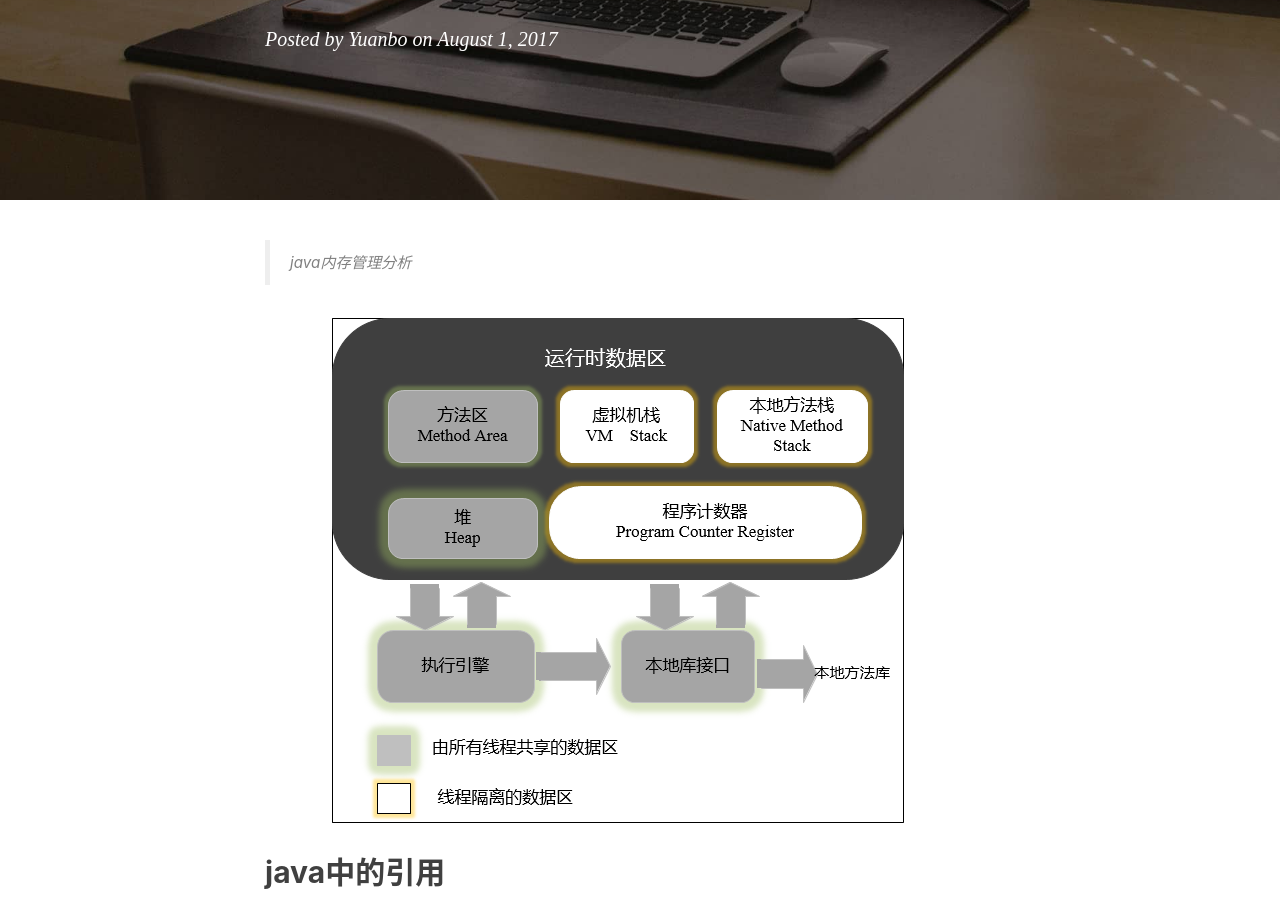
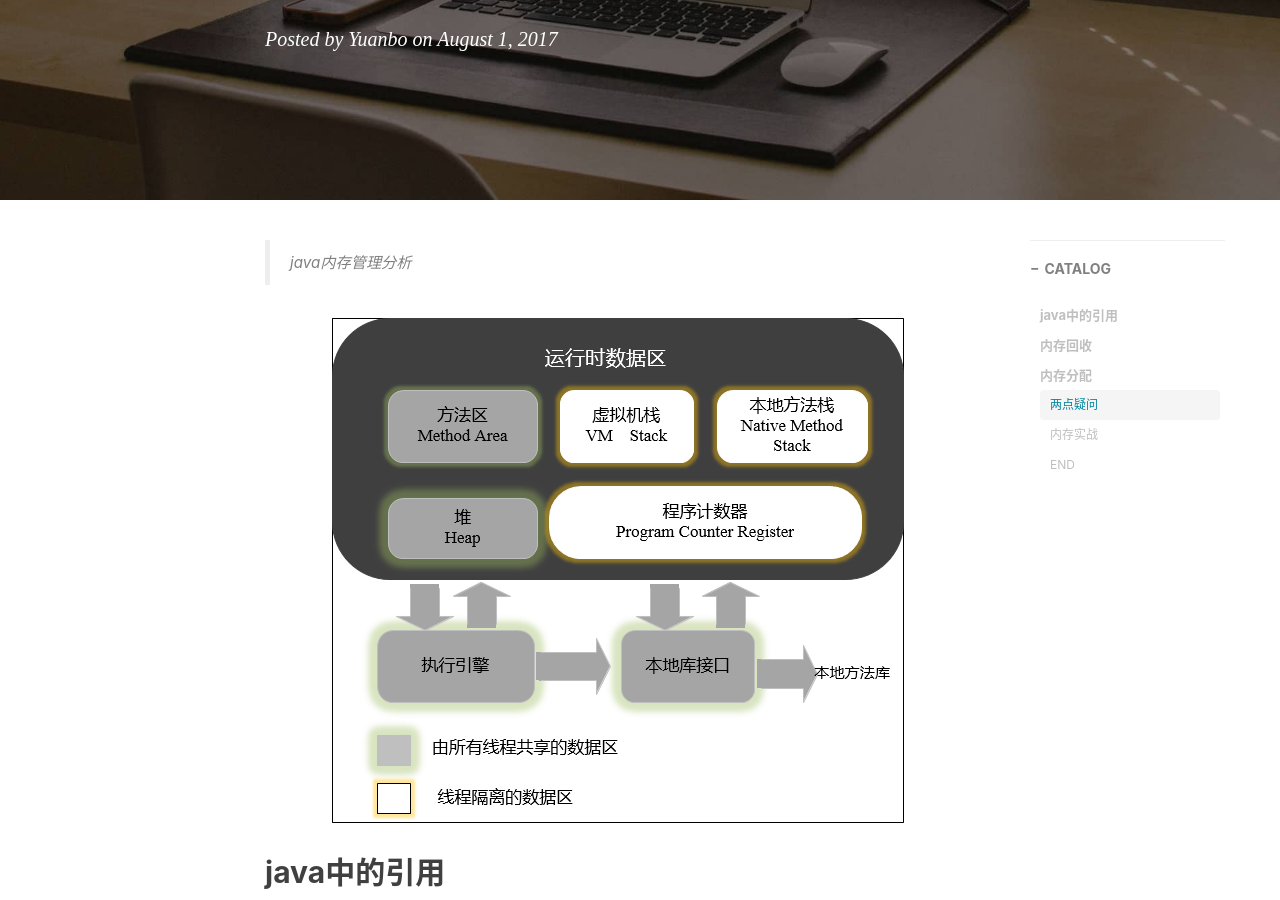
Before and after one commit to freerambo/freerambo.github.io, a Jekyll site: the page built from _posts/2017-08-01-JVM-memory-Management.markdown, in a window 1280 px wide and 900 px high, scrolled down 323 px. Built offline with Jekyll 4.4.1, drawn with Linux system fonts in a browser that asks for light colours; nearby versions of some CDN libraries; comment, search, counter and statistics services are not loaded.

Commit message:
add category log

```diff
--- a/_posts/2017-07-24-interview-of-Samsang-SDS.markdown
+++ b/_posts/2017-07-24-interview-of-Samsang-SDS.markdown
@@ -5,6 +5,8 @@ subtitle:   "Interview of Samsang SDS - JAVA developer - SG "
 date:       2017-07-24 16:21:00
 author:     "Yuanbo"
 header-img: "img/home-bg-o.jpg"
+catalog:    true
+
 tags:
     - 面试
 ---
--- a/_posts/2017-07-31-interview-of-ant-financial.markdown
+++ b/_posts/2017-07-31-interview-of-ant-financial.markdown
@@ -5,6 +5,8 @@ subtitle:   "Interview of Ant Financial - JAVA developer - International departm
 date:       2017-07-31 16:21:00
 author:     "Yuanbo"
 header-img: "img/home-bg-o.jpg"
+catalog:    true
+
 tags:
     - 面试
 ---
--- a/_posts/2017-08-01-JVM-memory-Management.markdown
+++ b/_posts/2017-08-01-JVM-memory-Management.markdown
@@ -70,4 +71,4 @@ GC日志分析
 
 ---
 
-###### END
+##### END
```
Also changed, not shown: other parts of _posts/2017-08-01-JVM-memory-Management.markdown (+1 -0 lines).
